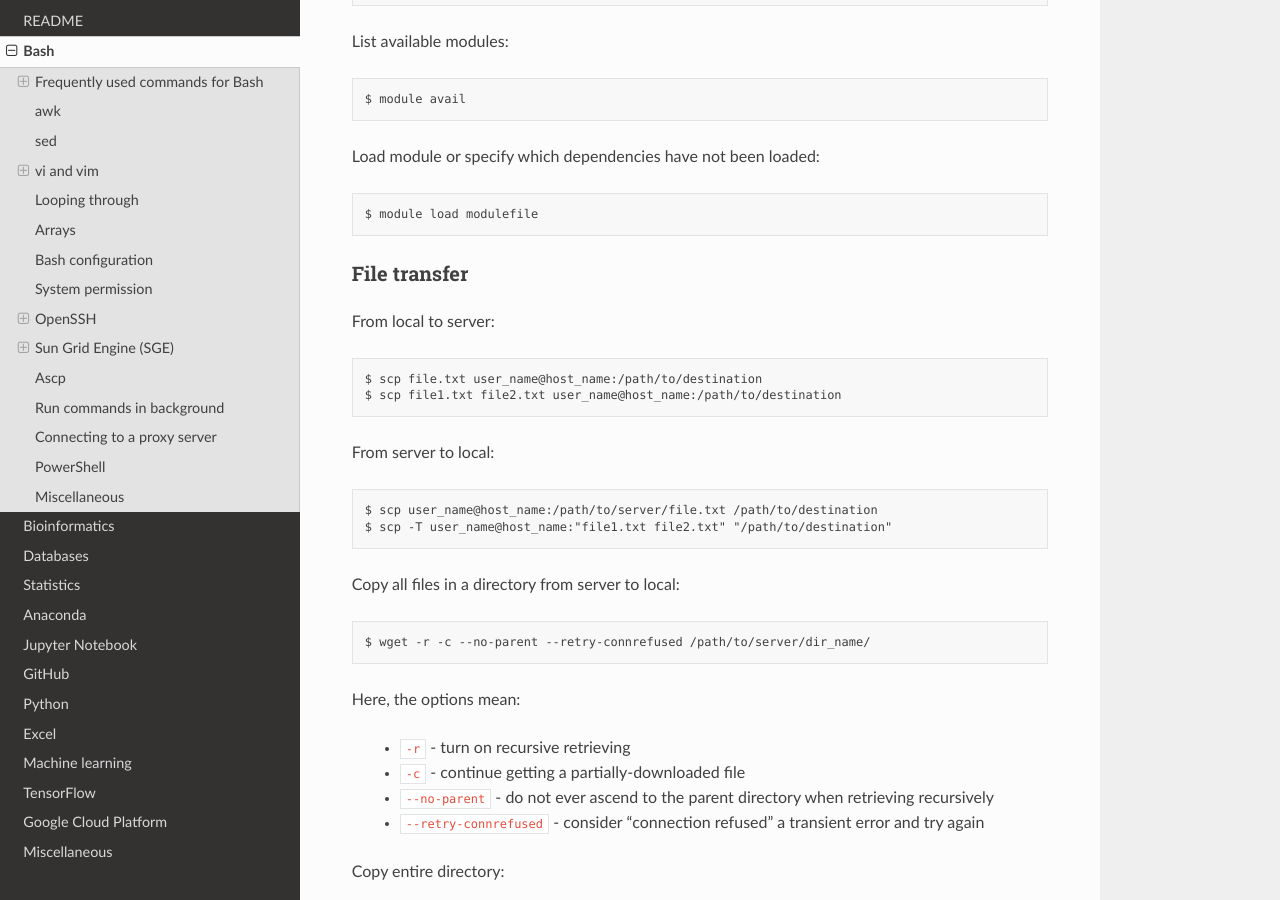
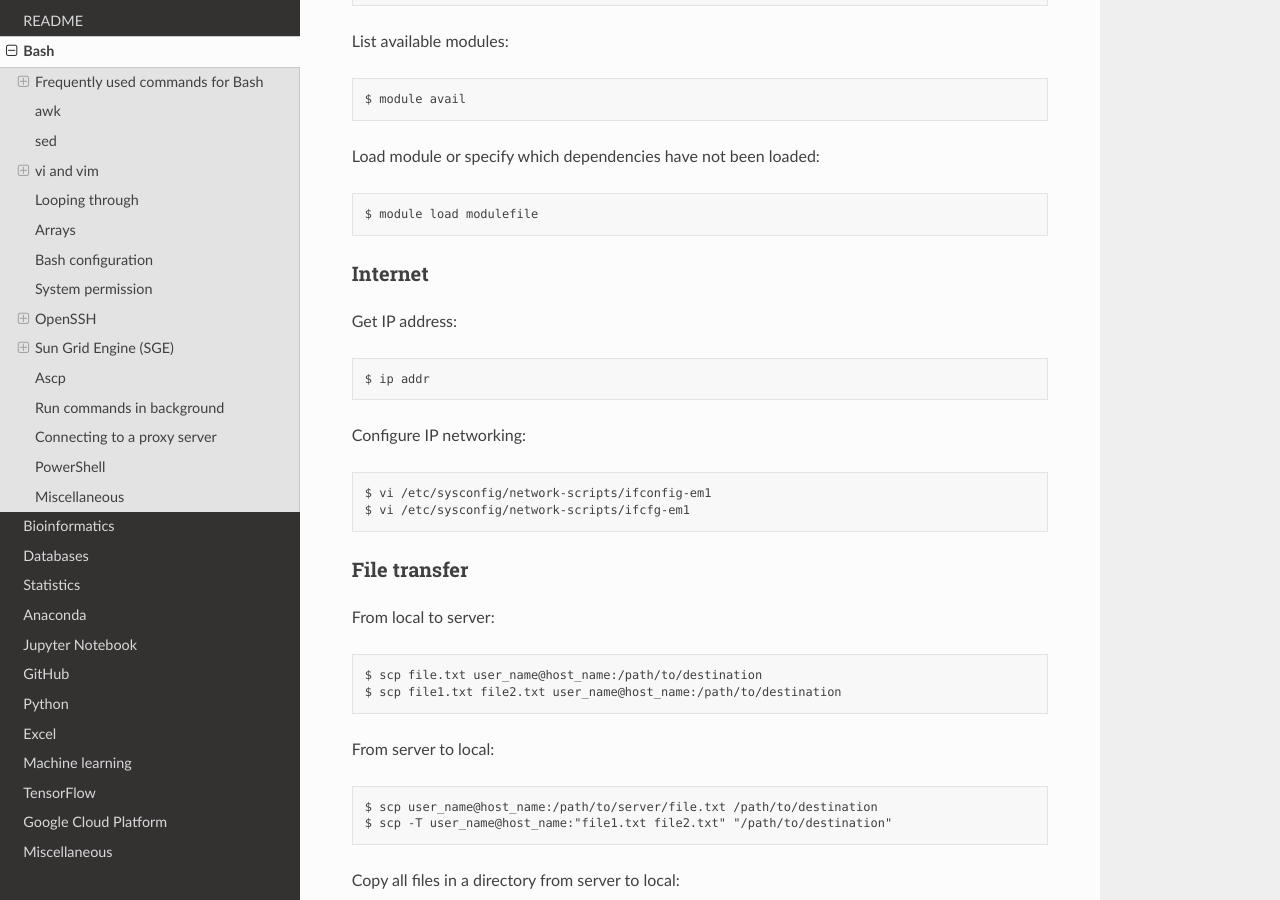
Before and after one commit to sbslee/notes, a Sphinx documentation site: the page built from docs/bash.rst, in a window 1280 px wide and 900 px high, scrolled down 4280 px. Built offline with Sphinx 7.4.7 and the Read the Docs theme 2.0.0, drawn with Linux system fonts in a browser that asks for light colours.

Commit message:
Update docs

```diff
--- a/docs/bash.rst
+++ b/docs/bash.rst
@@ -223,6 +223,22 @@ Load module or specify which dependencies have not been loaded:
 .. code-block:: text
 
     $ module load modulefile
+
+Internet
+--------
+
+Get IP address:
+
+.. code-block:: text
+
+    $ ip addr
+
+Configure IP networking:
+
+.. code-block:: text
+
+    $ vi /etc/sysconfig/network-scripts/ifconfig-em1
+    $ vi /etc/sysconfig/network-scripts/ifcfg-em1
 
 File transfer
 -------------
```
